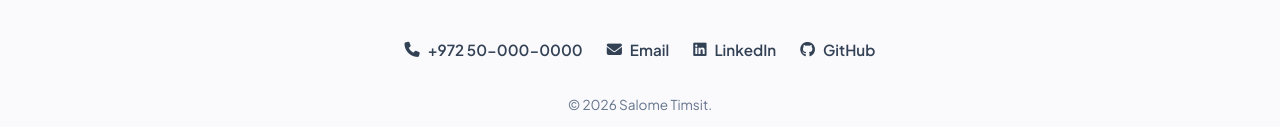
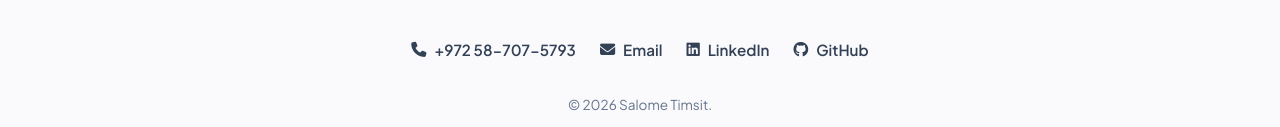
Before and after one commit to salometimsit/portfolio, a plain HTML site: page index.html in a window 1280 px wide. Shown: the part 6586-6713 px from the top of the page. Drawn offline with nearby package versions, Linux system fonts and the light colour scheme.

Commit message:
Update index.html

```diff
--- a/index.html
+++ b/index.html
@@ -1465,7 +1465,7 @@
       </p>
 
       <div class="footer-links">
-        <a href="tel:+972587075793"><i class="fa-solid fa-phone"></i> +972 50-000-0000</a>
+        <a href="tel:+972587075793"><i class="fa-solid fa-phone"></i> +972 58-707-5793</a>
         <a href="mailto:timsitmelosaa@gmail.com"><i class="fa-solid fa-envelope"></i> Email</a>
         <a href="https://www.linkedin.com/in/salometimsit" target="_blank"><i class="fa-brands fa-linkedin"></i> LinkedIn</a>
         <a href="https://github.com/salometimsit" target="_blank"><i class="fa-brands fa-github"></i> GitHub</a>
```
